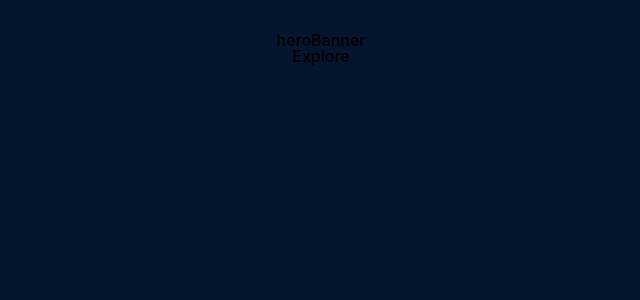
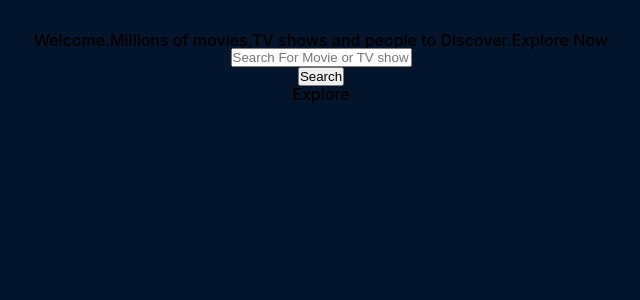
Before and after one commit to mayur-gadakh/MovieStar, a React (Vite) app in the folder MovieStar/: page / in a window 1280 px wide. Shown: the top 300 px of the page, without its empty margins (319-959 px from the left). Built offline with nearby package versions, Linux system fonts and the light colour scheme; no server answers.

Commit message:
TMDB Api fetch and get the data from api

```diff
--- a/MovieStar/src/App.jsx
+++ b/MovieStar/src/App.jsx
@@ -33,6 +33,9 @@
     <BrowserRouter>
       <Routes>
         <Route path="/" element={<Home />}></Route>
+        <Route path="/:mediaType/:id" element={<Details />}></Route>
+        <Route path="/search/:query" element={<SearchResult />}></Route>
+        <Route path="*" element={<pageNotFound />} />
       </Routes>
     </BrowserRouter>
   );
--- /dev/null
+++ b/MovieStar/src/customeHooks/useFetch.jsx
@@ -0,0 +1,25 @@
+import { fetchingDataFromApi } from "../utils/api";
+import { useEffect, useState } from "react";
+export const useFetch = (url) => {
+  const [data, setData] = useState(null);
+  const [loading, setLoading] = useState(null);
+  const [error, setError] = useState(null);
+
+  useEffect(() => {
+    setLoading("Loading...");
+    setData(null);
+    setError(null);
+
+    fetchingDataFromApi(url)
+      .then((res) => {
+        setLoading(false);
+        setData(res);
+      })
+      .catch((err) => {
+        setLoading(false);
+        setError("Something Went Wrong....");
+      });
+  }, [url]);
+
+  return { data, error, loading };
+};
--- a/MovieStar/src/pages/home/heroBanner/heroBanner.jsx
+++ b/MovieStar/src/pages/home/heroBanner/heroBanner.jsx
@@ -1,8 +1,49 @@
 import React from "react";
+import { useState, useEffect } from "react";
+import { useNavigate } from "react-router-dom";
 import "./heroBanner.scss";
+import { useFetch } from "../../../customeHooks/useFetch";
 
 const HeroBanner = () => {
-  return <div>heroBanner</div>;
+  const [background, setBackground] = useState("");
+  const [query, setQuery] = useState("");
+  const [btnId, setBtnId] = useState(0);
+  const navigate = useNavigate();
+
+  const { data, loading } = useFetch("/movie/upcoming");
+
+  useEffect(() => {
+    const bg = data?.results?.[Math.floor(Math.random() * 20)]?.backdrop_path;
+    setBackground(bg);
+  }, [data]);
+
+  const searchQueryHandler = (event) => {
+    event.preventDefault();
+    if (event.key === "Enter" && query.length > 0) {
+      navigate(`/search/${query}`);
+    }
+  };
+  return (
+    <div className="heroBanner ">
+      <div className="wrapper">
+        <div className="heroBannerContent">
+          <span className="title">Welcome.</span>
+          <span className="subtitle">
+            Millions of movies,TV shows and people to Discover.Explore Now
+          </span>
+          <div className="searchInput">
+            <input
+              type="text"
+              placeholder="Search For Movie or TV show"
+              onKeyUp={searchQueryHandler}
+              onChange={(event) => setQuery(event.target.value)}
+            />
+          </div>
+          <button onChange={(event) => setBtnId(1)}>Search</button>
+        </div>
+      </div>
+    </div>
+  );
 };
 
 export default HeroBanner;
--- a/MovieStar/src/pages/home/heroBanner/heroBanner.scss
+++ b/MovieStar/src/pages/home/heroBanner/heroBanner.scss
@@ -0,0 +1,4 @@
+.Heading{
+    color:white;
+    text-size-adjust: 10px;
+}
```
